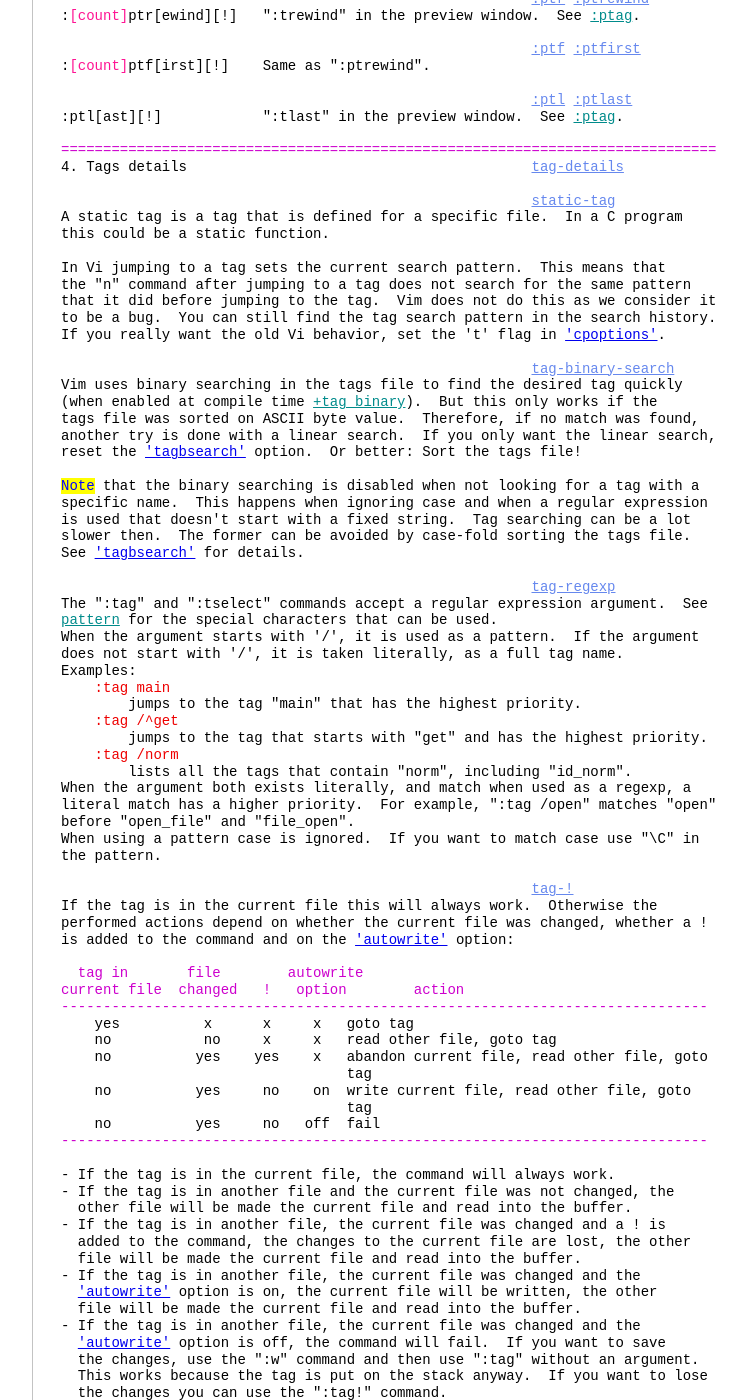
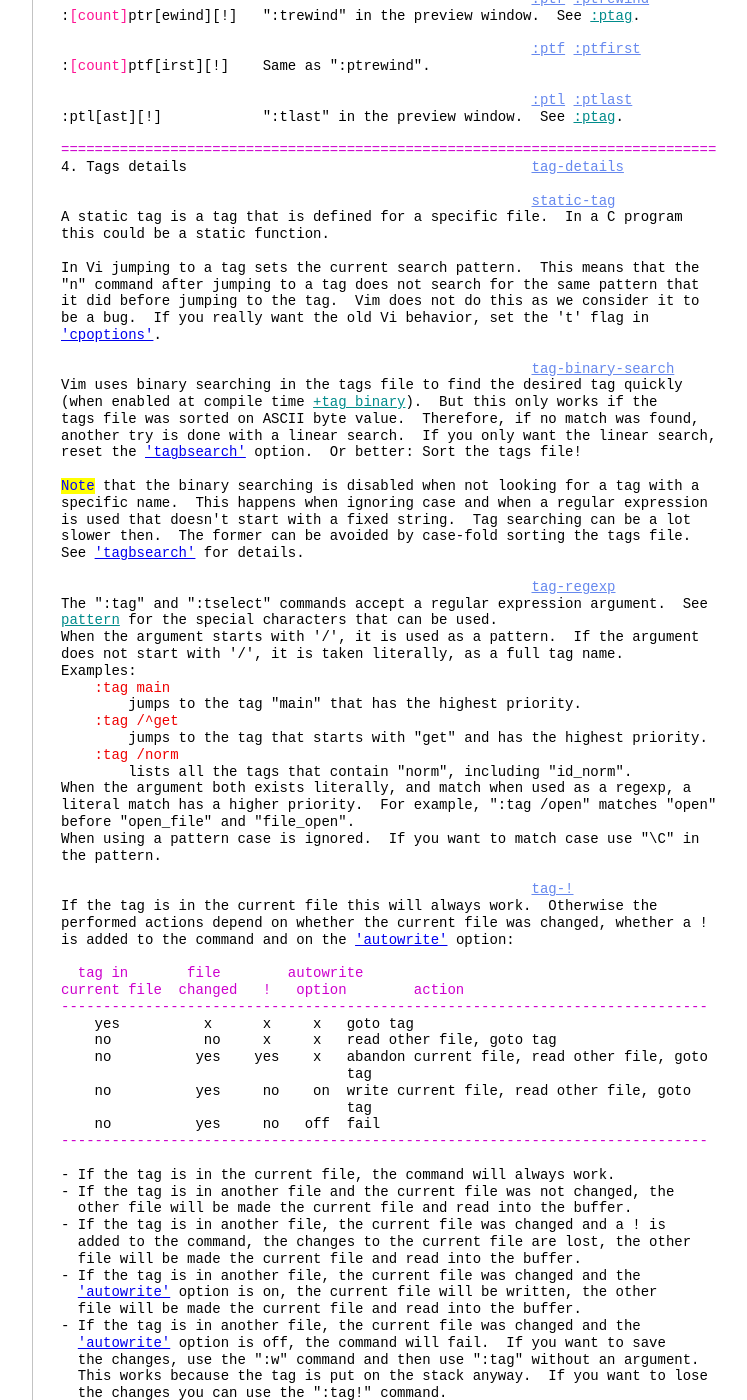
Before and after one commit to vim-jp/vimdoc-en, a Jekyll site: the page built from tagsrch.html, in a window 1280 px wide and 1400 px high, scrolled down 5755 px. Shown: the whole window, without its empty margins (340-1087 px from the left). Built offline with Jekyll 4.4.1, drawn with Linux system fonts in a browser that asks for light colours; nearby versions of some CDN libraries; comment, search, counter and statistics services are not loaded; some of the changed text lies outside the part shown.

Commit message:
Generated by Travis JOB 1081.1
https://travis-ci.org/vim-jp/vimdoc-en/builds/633078283

```diff
--- a/tagsrch.html
+++ b/tagsrch.html
@@ -349,11 +349,11 @@
 A static tag is a tag that is defined for a specific file.&nbsp;&nbsp;In a C program<br>
 this could be a static function.<br>
 <br>
-In Vi jumping to a tag sets the current search pattern.&nbsp;&nbsp;This means that<br>
-the &quot;n&quot; command after jumping to a tag does not search for the same pattern<br>
-that it did before jumping to the tag.&nbsp;&nbsp;Vim does not do this as we consider it<br>
-to be a bug.&nbsp;&nbsp;You can still find the tag search pattern in the search history.<br>
-If you really want the old Vi behavior, set the 't' flag in&nbsp;<a class="Type" href="options.html#'cpoptions'">'cpoptions'</a>.<br>
+In Vi jumping to a tag sets the current search pattern.&nbsp;&nbsp;This means that the<br>
+&quot;n&quot; command after jumping to a tag does not search for the same pattern that<br>
+it did before jumping to the tag.&nbsp;&nbsp;Vim does not do this as we consider it to<br>
+be a bug.&nbsp;&nbsp;If you really want the old Vi behavior, set the 't' flag in<br>
+<a class="Type" href="options.html#'cpoptions'">'cpoptions'</a>.<br>
 <br>
 &nbsp;&nbsp;&nbsp;&nbsp;&nbsp;&nbsp;&nbsp;&nbsp;&nbsp;&nbsp;&nbsp;&nbsp;&nbsp;&nbsp;&nbsp;&nbsp;&nbsp;&nbsp;&nbsp;&nbsp;&nbsp;&nbsp;&nbsp;&nbsp;&nbsp;&nbsp;&nbsp;&nbsp;&nbsp;&nbsp;&nbsp;&nbsp;&nbsp;&nbsp;&nbsp;&nbsp;&nbsp;&nbsp;&nbsp;&nbsp;&nbsp;&nbsp;&nbsp;&nbsp;&nbsp;&nbsp;&nbsp;&nbsp;&nbsp;&nbsp;&nbsp;&nbsp;&nbsp;&nbsp;&nbsp;&nbsp;<a class="Constant" href="tagsrch.html#tag-binary-search" name="tag-binary-search">tag-binary-search</a><br>
 Vim uses binary searching in the tags file to find the desired tag quickly<br>
@@ -431,8 +431,7 @@
 <br>
 In Vi the &quot;:tag&quot; command sets the last search pattern when the tag is searched<br>
 for.&nbsp;&nbsp;In Vim this is not done, the previous search pattern is still remembered,<br>
-unless the 't' flag is present in&nbsp;<a class="Type" href="options.html#'cpoptions'">'cpoptions'</a>.&nbsp;&nbsp;The search pattern is always<br>
-put in the search history, so you can modify it if searching fails.<br>
+unless the 't' flag is present in&nbsp;<a class="Type" href="options.html#'cpoptions'">'cpoptions'</a>.<br>
 <br>
 &nbsp;&nbsp;&nbsp;&nbsp;&nbsp;&nbsp;&nbsp;&nbsp;&nbsp;&nbsp;&nbsp;&nbsp;&nbsp;&nbsp;&nbsp;&nbsp;&nbsp;&nbsp;&nbsp;&nbsp;&nbsp;&nbsp;&nbsp;&nbsp;&nbsp;&nbsp;&nbsp;&nbsp;&nbsp;&nbsp;&nbsp;&nbsp;&nbsp;&nbsp;&nbsp;&nbsp;&nbsp;&nbsp;&nbsp;&nbsp;<a class="Constant" href="tagsrch.html#emacs-tags" name="emacs-tags">emacs-tags</a>&nbsp;<a class="Constant" href="tagsrch.html#emacs_tags" name="emacs_tags">emacs_tags</a>&nbsp;<a class="Constant" href="tagsrch.html#E430" name="E430">E430</a><br>
 Emacs style tag files are only supported if Vim was compiled with the<br>
```
